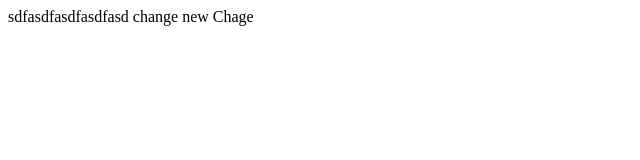
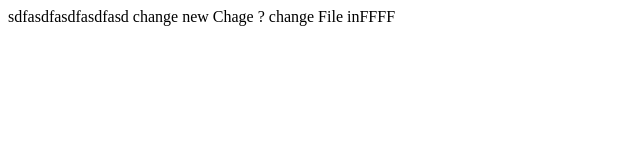
Before and after one commit to sarabojDev/ref1, a plain HTML site: page index.html in a window 1280 px wide. Shown: the whole page, without its empty margins (0-640 px from the left). Drawn offline with Linux system fonts and the light colour scheme.

Commit message:
Online Change

```diff
--- a/index.html
+++ b/index.html
@@ -6,6 +6,6 @@
         <title>Document</title>
     </head>
     <body>
-        sdfasdfasdfasdfasd change new Chage
+        sdfasdfasdfasdfasd change new Chage ? change File inFFFF
     </body>
 </html>
```
